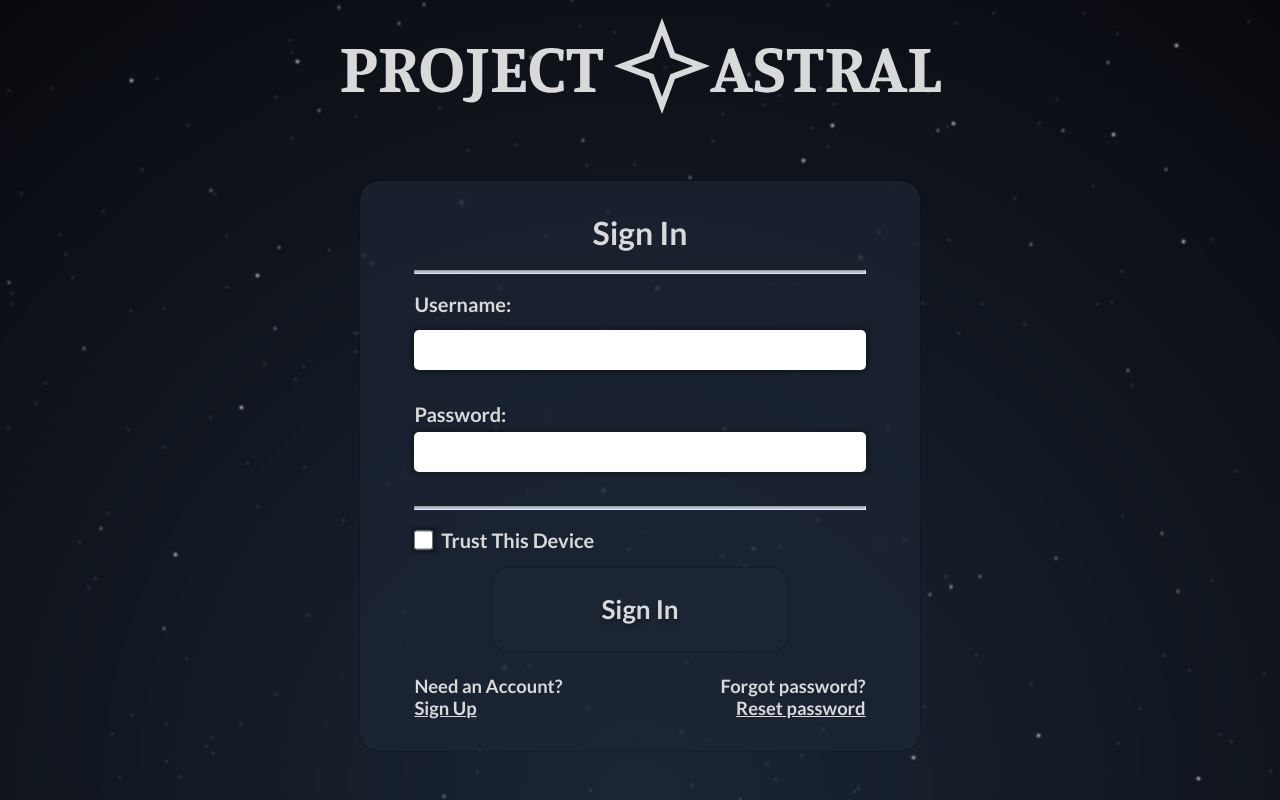
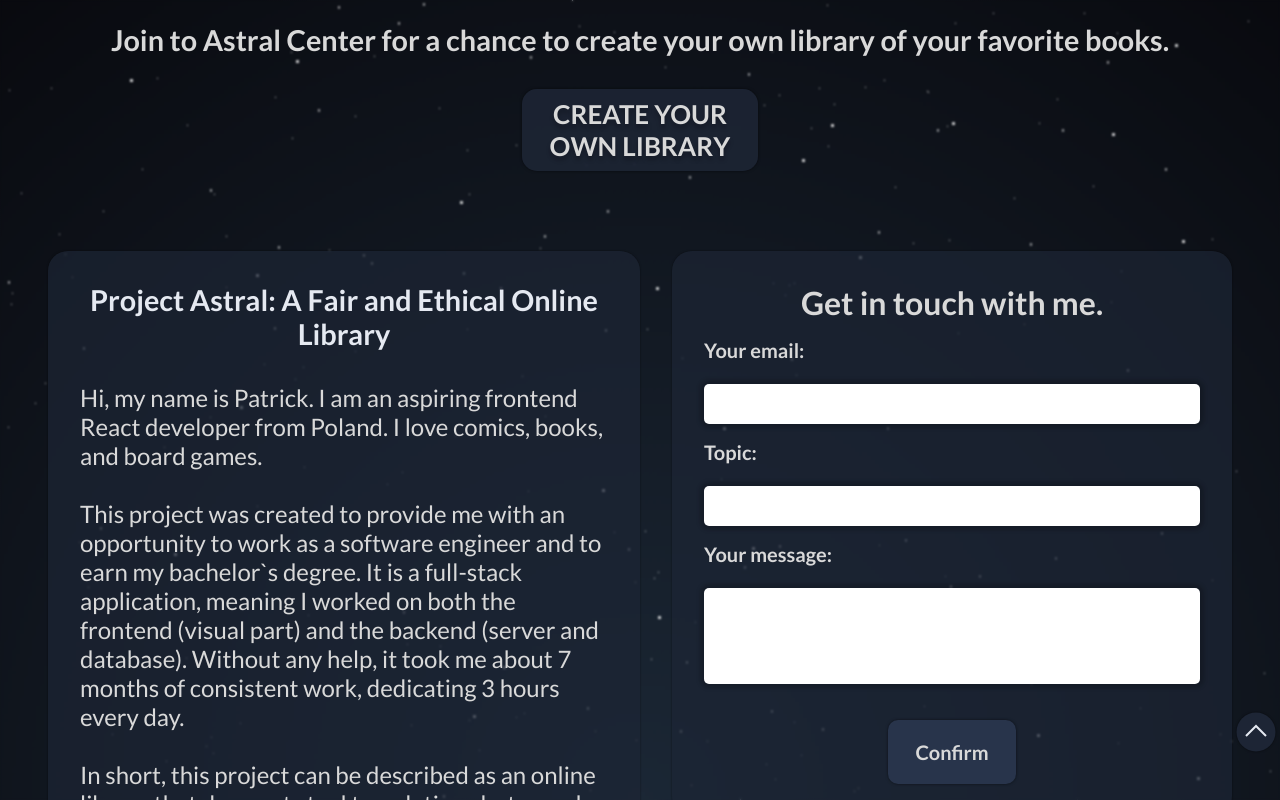
Before and after one commit to Dauvnir/Project_Astral, a React (Vite) app in the folder Astral/: page / in a window 1280 px wide. Before the commit this address led to /form/login. Built offline with nearby package versions, Linux system fonts and the light colour scheme; no server answers; what @fvilers/disable-react-devtools would draw is missing.

Commit message:
Fixed route path

```diff
--- a/Astral/src/App.jsx
+++ b/Astral/src/App.jsx
@@ -25,7 +25,7 @@
 		<Routes>
 			<Route path="/" element={<Layout />}>
 				{/* public routes*/}
-				<Route path="welcome" element={<WelcomePage />} />
+				<Route index element={<WelcomePage />} />
 				<Route path="form" element={<LoginLayout />}>
 					<Route index element={<LoginPage />} />
 					<Route path="login" element={<LoginForm />} />
--- a/Astral/src/components/LoginLayout.jsx
+++ b/Astral/src/components/LoginLayout.jsx
@@ -22,7 +22,7 @@
 const LoginLayout = () => {
 	let navigate = useNavigate();
 	const toWelcomePage = () => {
-		let path = `/welcome`;
+		let path = `/`;
 		navigate(path);
 	};
 	return (
--- a/Astral/src/pages/ErrorPage.jsx
+++ b/Astral/src/pages/ErrorPage.jsx
@@ -28,7 +28,7 @@
 
 	const navigate = useNavigate();
 	const toWelcomePage = () => {
-		let path = `/welcome`;
+		let path = `/`;
 		navigate(path);
 	};
 
--- a/Astral/src/pages/WelcomePage.jsx
+++ b/Astral/src/pages/WelcomePage.jsx
@@ -22,7 +22,7 @@
 const WelcomePage = () => {
 	let navigate = useNavigate();
 	const toWelcomePage = () => {
-		let path = "/welcome";
+		let path = "/";
 		navigate(path);
 	};
 	return (
```
